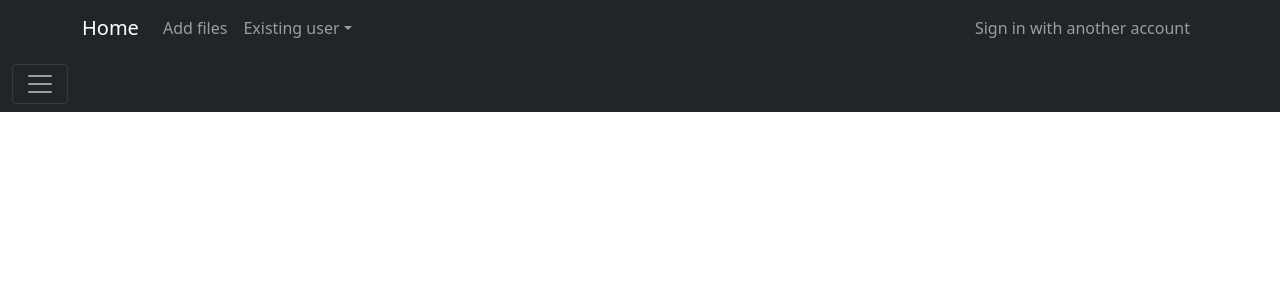
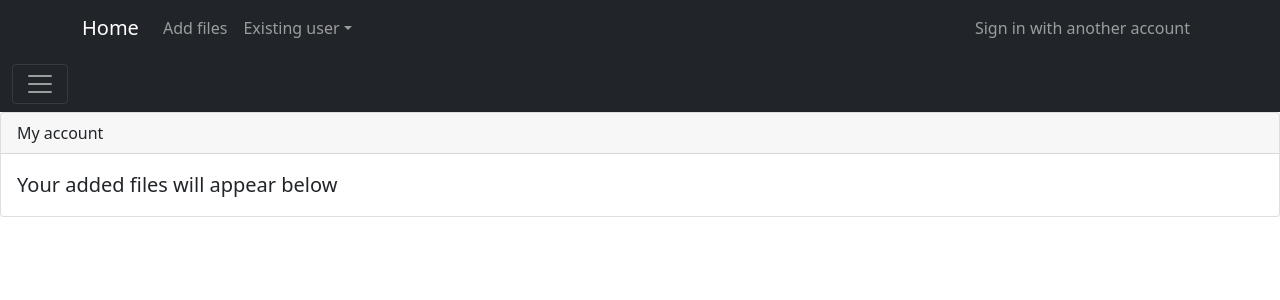
Before and after one commit to sanz17/sfs, a React (Create React App) app: page /View in a window 1280 px wide. Shown: the top 300 px of the page. Built offline with nearby package versions, Linux system fonts and the light colour scheme.

Commit message:
Home page,add files

```diff
--- a/src/App.js
+++ b/src/App.js
@@ -14,6 +14,7 @@ import {
   Route,
 } from "react-router-dom";
 import HomePageComponent from "./components/HomePageComponent";
+import View from "./components/View";
 
 function App() {
   return (
@@ -24,6 +25,7 @@ function App() {
           <Route path="/" element={<HomePageComponent />}></Route>
           <Route path="/Home" element={<Home />}></Route>
           <Route path="/Add" element={<Add />}></Route>
+          <Route path="/View" element={<View />}></Route>
         </Routes>
       </BrowserRouter>
 
--- a/src/components/CSS/Add.css
+++ b/src/components/CSS/Add.css
@@ -2,7 +2,7 @@
     margin: 5% 5% 0 5%;
     vertical-align: middle;
     background-color: rgb(255, 172, 251);
-    background-image: 'E:\my experiments\sfs\app-sfs\public\img\imgtwo.jpg';
+    /* background-image: 'E:\my experiments\sfs\app-sfs\public\img\imgtwo.jpg'; */
     /* text-emphasis-color: white; */
 }
 
--- a/src/components/Menu.jsx
+++ b/src/components/Menu.jsx
@@ -67,7 +67,7 @@ const Menu = () => {
                   <Nav.Link as={Link} to={"/View"}>
                     View my files
                   </Nav.Link>
-                  <Nav.Link href="#action3">My downloads</Nav.Link>
+                  <Nav.Link as={Link} to={"/View"}>My downloads</Nav.Link>
                 </Nav>
                 <Form className="d-flex">
                   <FormControl
--- a/src/components/view.jsx
+++ b/src/components/view.jsx
@@ -1,9 +1,23 @@
-import React from 'react'
-import { Link } from "react-router-dom";
+import React from "react";
+// import { Link } from "react-router-dom";
+import { Card} from "react-bootstrap";
 
 const View = () => {
   return (
-    <div>view</div>
-  )
-}
-export default View
+    <Card>
+      <Card.Header>My account</Card.Header>
+      <Card.Body>
+        <blockquote className="blockquote mb-0">
+          <p>
+            {" "}
+            Your added files will appear below{" "}
+          </p>
+          {/* <footer className="blockquote-footer">
+            Someone famous in <cite title="Source Title">Source Title</cite>
+          </footer> */}
+        </blockquote>
+      </Card.Body>
+    </Card>
+  );
+};
+export default View;
```
